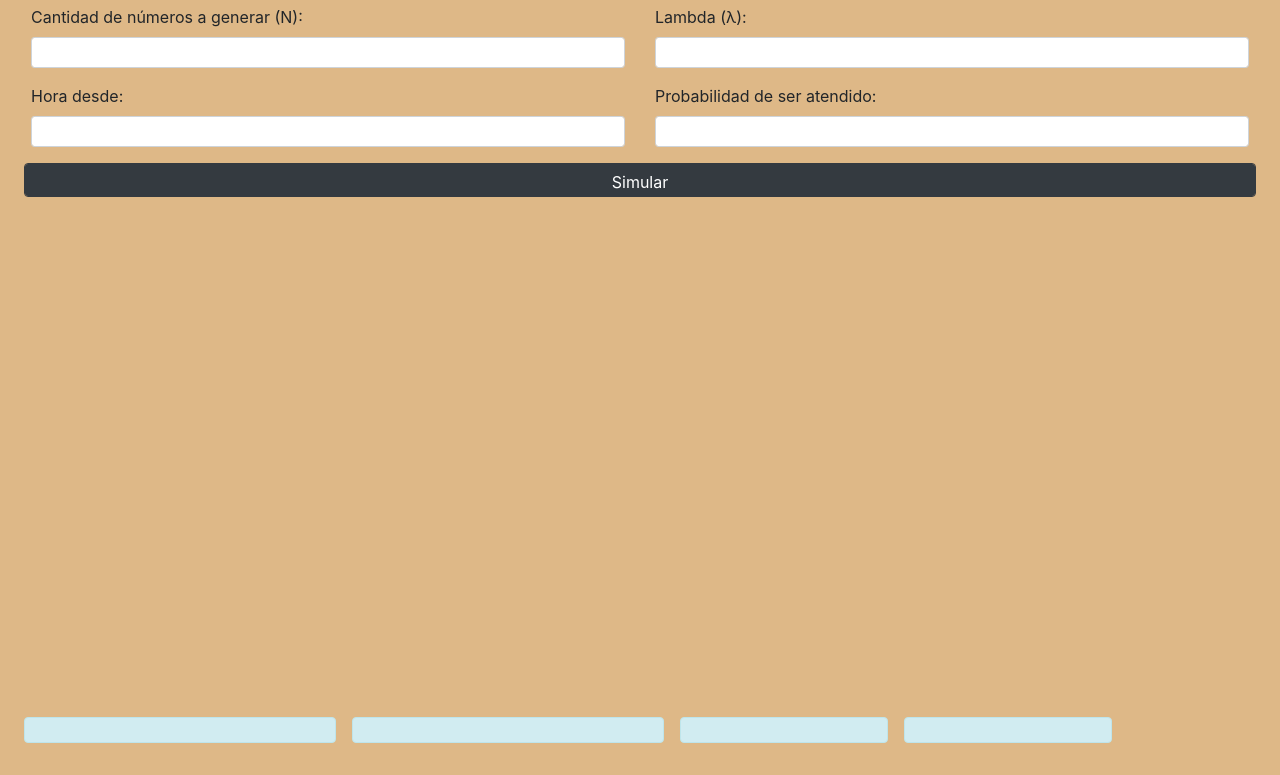
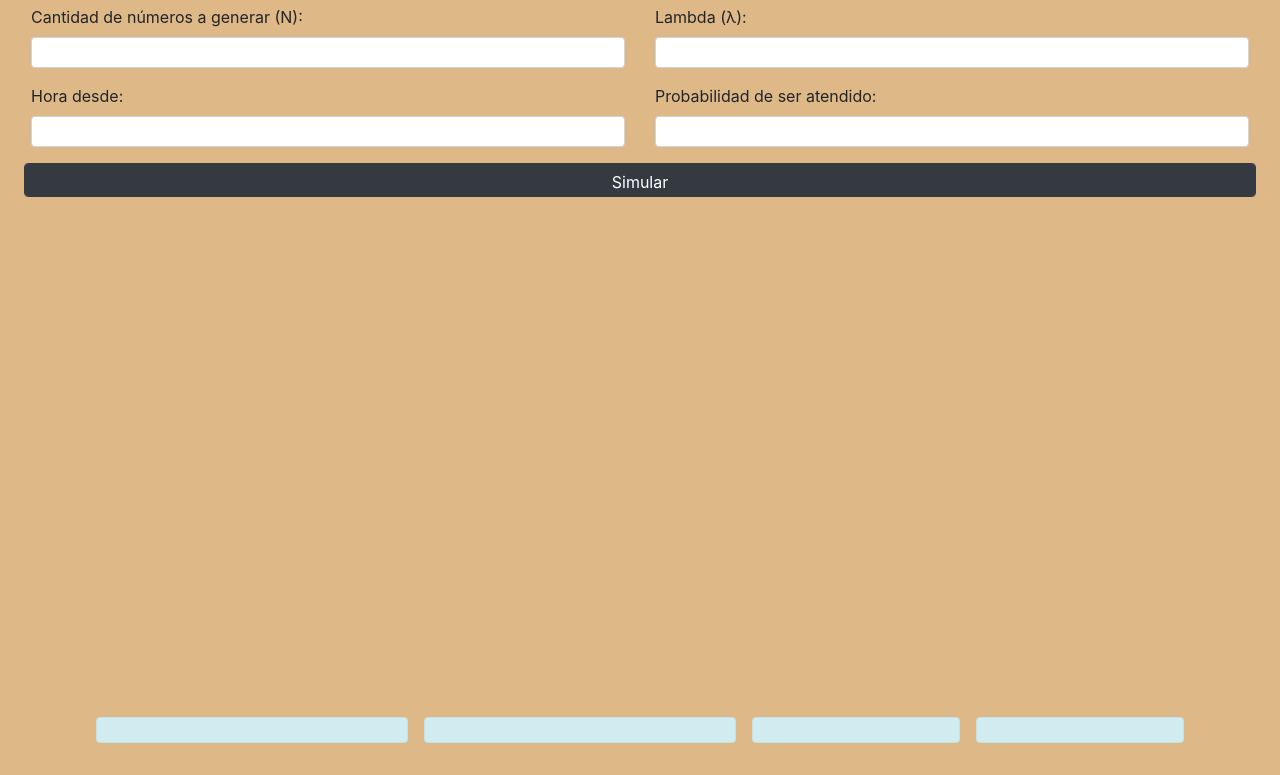
Before and after one commit to tomasDelizia/TP4-Simulacion, a website: page index.html in a window 1280 px wide. Shown: the part 97-872 px from the top of the page. Drawn offline with nearby package versions, Linux system fonts and the light colour scheme.

Commit message:
2 files modified

```diff
--- a/index.html
+++ b/index.html
@@ -88,8 +88,8 @@
           </table>
         </div>
 
-        <div class="mb-3 mx-3 row">
-          <div class="col-3 alert alert-info mx-2" role="alert" id="alertResIngresoPorHora"></div>
+        <div class="mb-3 mx-3 row justify-content-center text-center">
+          <div class="col-3  alert alert-info mx-2" role="alert" id="alertResIngresoPorHora"></div>
           <div class="col-3 alert alert-info mx-2" role="alert" id="alertResIngresoComision"></div>
           <div class="col-2 alert alert-info mx-2" role="alert" id="alertResIngresoMaximo"></div>
           <div class="col-2 alert alert-info mx-2" role="alert" id="alertResIngresoMinimo"></div>
```
Also changed, not shown: index.ts (+7 -3 lines).
